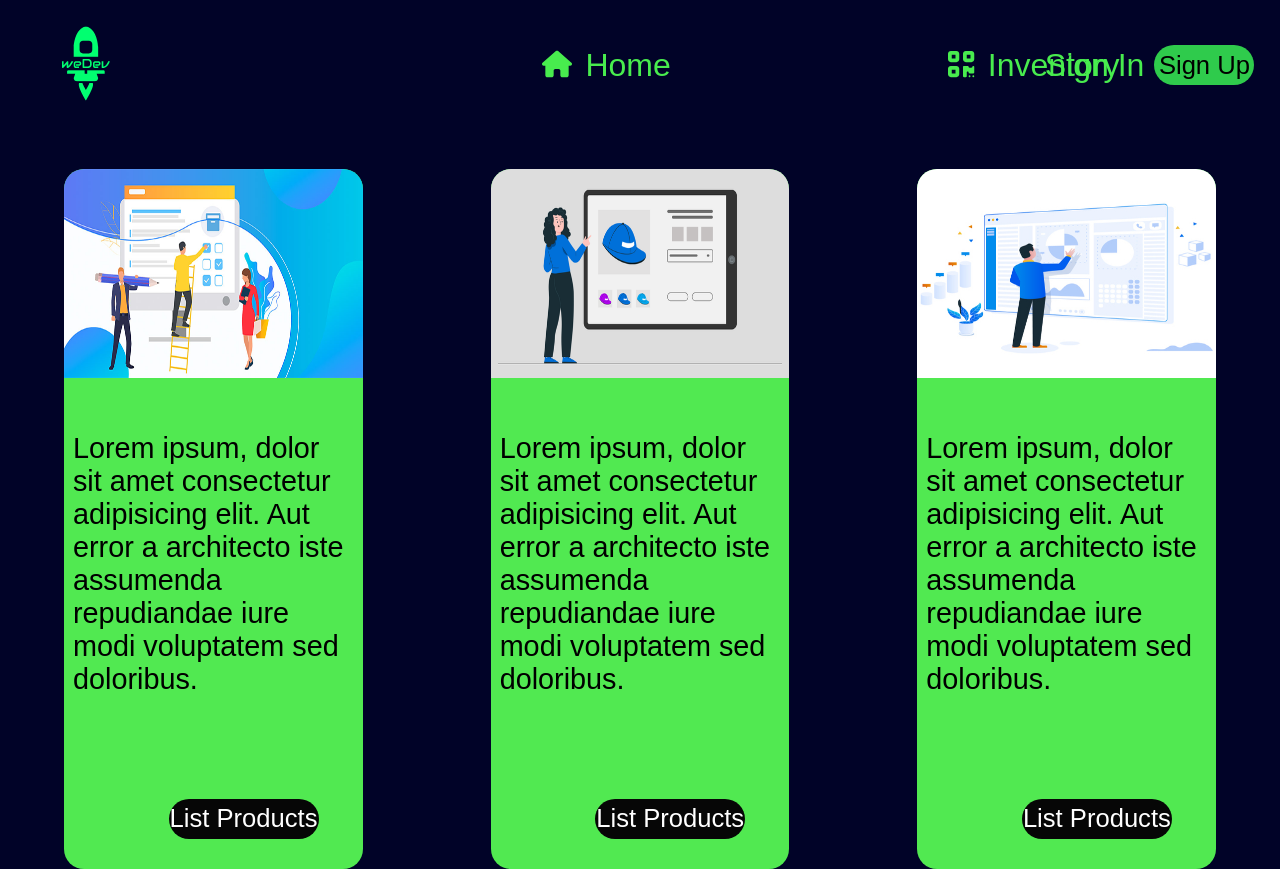
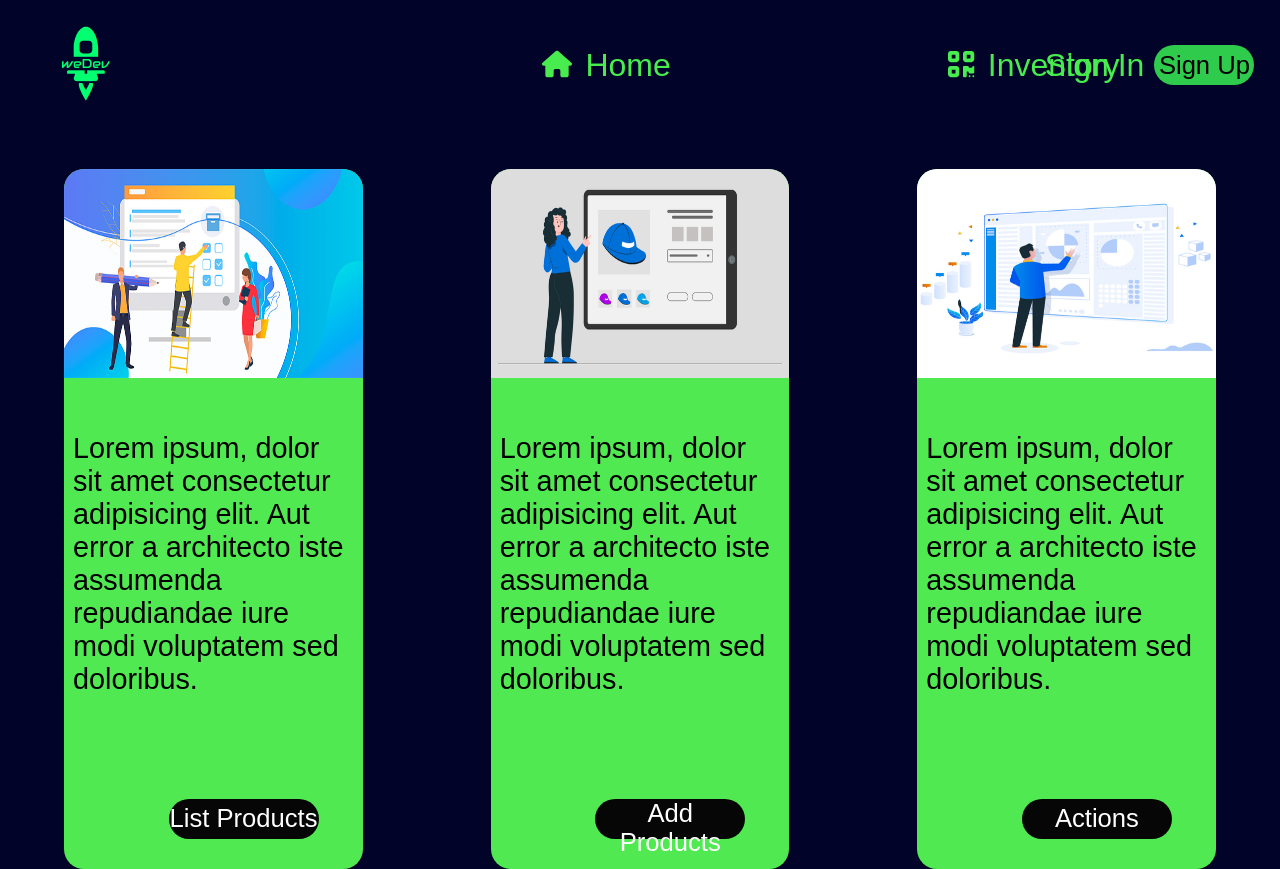
Before and after one commit to YASSCODER/TrameInventory, a React (Create React App) app: page / in a window 1280 px wide. Built offline with nearby package versions, Linux system fonts and the light colour scheme; a web font is replaced by a local one.

Commit message:
fix text on card buttons

```diff
--- a/src/components/card/card.jsx
+++ b/src/components/card/card.jsx
@@ -1,4 +1,3 @@
-import NavBar from "../../components/navBar/navBar";
 import './card.css'
 import card1 from '../../assets/card1.png';
 const card = () => {
--- a/src/components/card/card2.jsx
+++ b/src/components/card/card2.jsx
@@ -1,4 +1,3 @@
-import NavBar from "../../components/navBar/navBar";
 import './card.css'
 import card2 from '../../assets/card2.png';
 const cardTwo = () => {
@@ -11,7 +10,7 @@ const cardTwo = () => {
                 <p>Lorem ipsum, dolor sit amet consectetur adipisicing elit. Aut error a architecto iste assumenda repudiandae iure modi voluptatem sed doloribus.</p>
             </div>
             <div className="card_button">
-                <button type="button">List Products</button>
+                <button type="button">Add Products</button>
             </div>
         </div>
     );
--- a/src/components/card/card3.jsx
+++ b/src/components/card/card3.jsx
@@ -10,7 +10,7 @@ const cardThree = () => {
                 <p>Lorem ipsum, dolor sit amet consectetur adipisicing elit. Aut error a architecto iste assumenda repudiandae iure modi voluptatem sed doloribus.</p>
             </div>
             <div className="card_button">
-                <button type="button">List Products</button>
+                <button type="button">Actions</button>
             </div>
         </div>
     );
```
